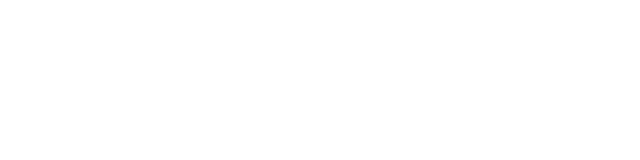
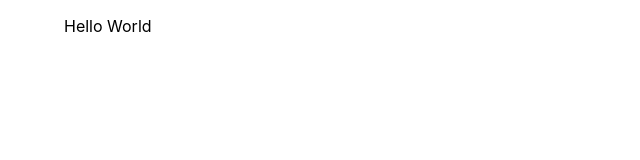
Before and after one commit to WaxifAlee/project_altogether, a Next.js app: page / in a window 1280 px wide. Shown: the top 160 px of the page, without its empty margins (0-640 px from the left). Built offline with nearby package versions, Linux system fonts and the light colour scheme.

Commit message:
Navbar Initial

```diff
--- a/components/About/About.jsx
+++ b/components/About/About.jsx
@@ -0,0 +1,13 @@
+import React from "react";
+
+import styles from "./About.module.scss";
+
+const About = () => {
+  return (
+    <div>
+      <p className={styles.txt}> ABOUT </p>
+    </div>
+  );
+};
+
+export default About;
--- /dev/null
+++ b/components/About/About.module.scss
@@ -0,0 +1,3 @@
+.txt {
+  color: #ccc;
+}
--- a/components/Navbar/Navbar.jsx
+++ b/components/Navbar/Navbar.jsx
@@ -0,0 +1,14 @@
+import React from "react";
+import styles from "./Navbar.module.scss";
+
+const Navbar = () => {
+  return (
+    <div className={styles.container}>
+      <div className="navbar">
+        <p>Hello World</p>
+      </div>
+    </div>
+  );
+};
+
+export default Navbar;
--- a/components/Navbar/Navbar.module.scss
+++ b/components/Navbar/Navbar.module.scss
@@ -0,0 +1,5 @@
+.navbar {
+  background: #d4db00;
+  padding: 0 1rem;
+  height: 200px;
+}
--- /dev/null
+++ b/components/index.js
@@ -0,0 +1,2 @@
+export { default as Navbar } from "./Navbar/Navbar";
+export { default as About } from "./About/About";
--- a/package.json
+++ b/package.json
@@ -9,6 +9,7 @@
     "lint": "next lint"
   },
   "dependencies": {
+    "framer-motion": "^10.12.4",
     "next": "13.3.1",
     "react": "18.2.0",
     "react-dom": "18.2.0"
@@ -16,6 +17,7 @@
   "devDependencies": {
     "eslint": "8.39.0",
     "eslint-config-next": "13.3.1",
-    "sass": "^1.62.1"
+    "sass": "^1.62.1",
+    "scss": "^0.2.4"
   }
 }
--- a/pages/index.jsx
+++ b/pages/index.jsx
@@ -1,5 +1,7 @@
 import Head from "next/head";
 import Image from "next/image";
+
+import { Navbar, About } from "../components";
 import styles from "../styles/Home.module.css";
 
 export default function Home() {
@@ -12,6 +14,10 @@
           content="Home Page Of The Al-Together Foundation."
         />
       </Head>
+
+      <div className={styles.container}>
+        <Navbar />
+      </div>
     </div>
   );
 }
```
Also changed, not shown: components/About/About.scss (deleted), public/logo.png (added), 1 other file (tests, documents, lock files or other folders).
